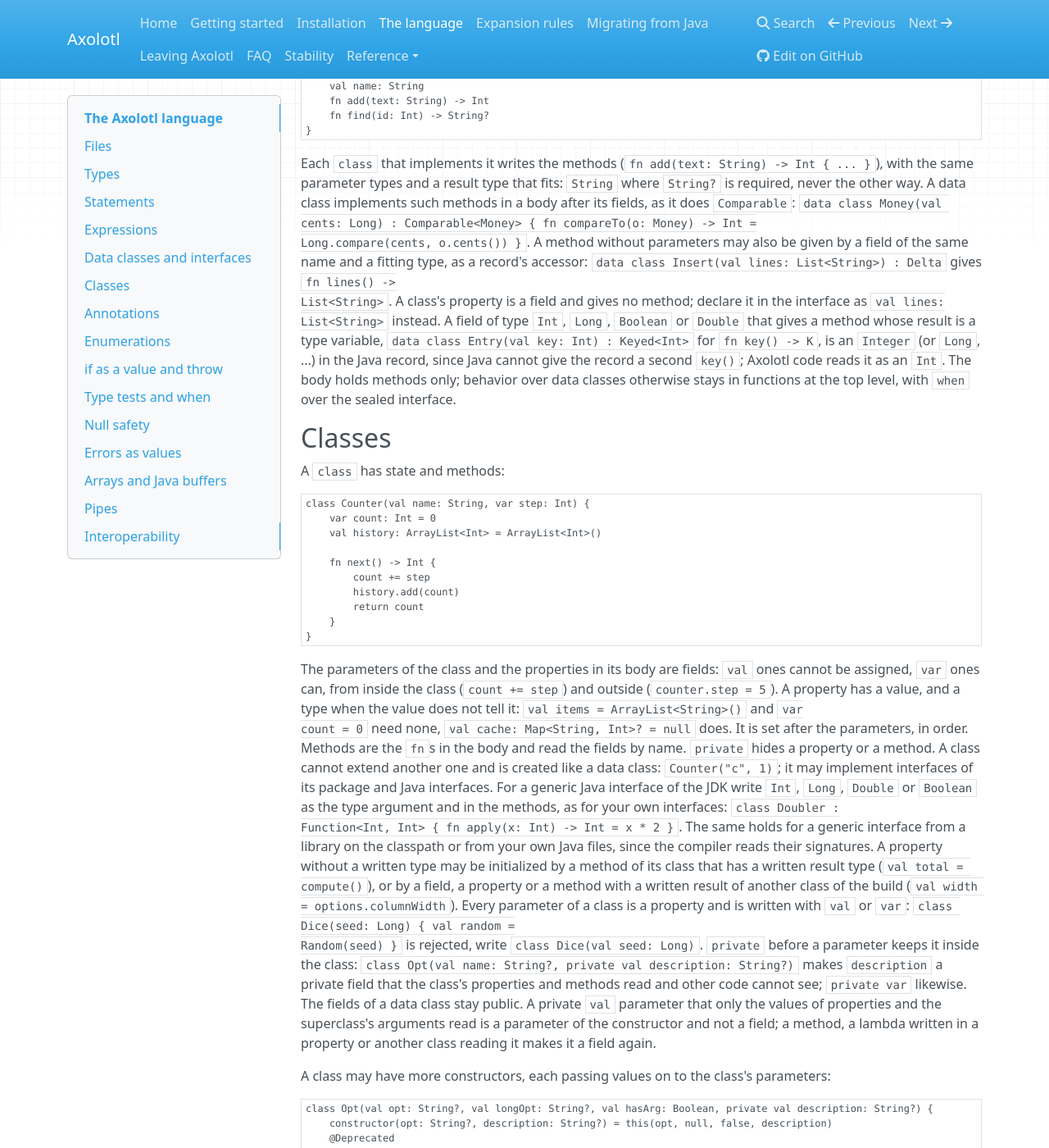
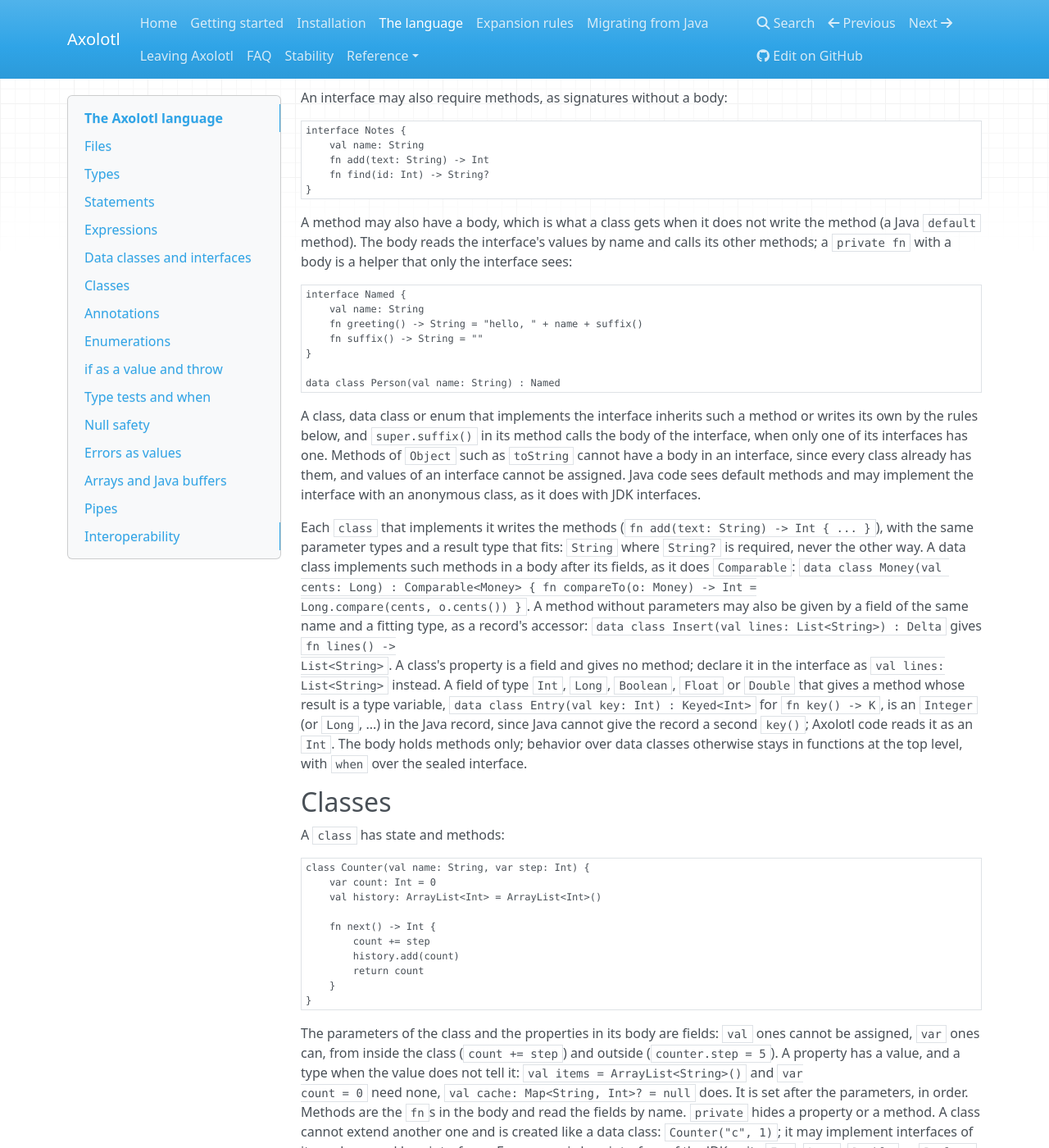
Before and after one commit to k1ngmang/axolotl-lang, an MkDocs documentation site: the page built from docs/language.md, in a window 1280 px wide and 1400 px high, scrolled down 3303 px. Shown: the whole window at 82% size. Built offline with MkDocs 1.6.1, drawn with Linux system fonts in a browser that asks for light colours; nearby versions of some CDN libraries; some of the changed text lies outside the part shown.

Commit message:
Document Float as a primitive and interface methods with a body

````diff
--- a/docs/language.md
+++ b/docs/language.md
@@ -38,8 +38,10 @@ takes precedence over them.
 
 ## Types
 
-`Int`, `Long`, `Boolean`, `Double` are Java's primitives; inside generics and when nullable they are
-the wrapper classes. Every other name is a Java type: `String`, `List<Int>`, `java.util.Map<String, Int>`.
+`Int`, `Long`, `Boolean`, `Float`, `Double` are Java's primitives; inside generics and when nullable they are
+the wrapper classes. A number written `1.5f` is a `Float`; an `Int` or `Long` fits a `Float` and a `Float` fits a
+`Double` as they are, the other way needs `Double.valueOf(d).floatValue()`, `Float.valueOf(f).intValue()` or
+`Math.round(f)`. Java's class `java.lang.Float` is written `Float?`. Every other name is a Java type: `String`, `List<Int>`, `java.util.Map<String, Int>`.
 `T?` allows `null`; `T` does not. Nullness is checked by NullAway in JSpecify mode. `Class<*>` and
 `List<*>` are Java's `Class<?>` and `List<?>`: a type argument that is not known.
 A character in single quotes, `'a'`, is a Java `Character` where a type is written; where the type is inferred it is
@@ -162,6 +164,26 @@ interface Notes {
 }
 ```
 
+A method may also have a body, which is what a class gets when it does not write the method (a Java `default`
+method). The body reads the interface's values by name and calls its other methods; a `private fn` with a body is a
+helper that only the interface sees:
+
+```axl
+interface Named {
+    val name: String
+    fn greeting() -> String = "hello, " + name + suffix()
+    fn suffix() -> String = ""
+}
+
+data class Person(val name: String) : Named
+```
+
+A class, data class or enum that implements the interface inherits such a method or writes its own by the rules below,
+and `super.suffix()` in its method calls the body of the interface, when only one of its interfaces has one. Methods
+of `Object` such as `toString` cannot have a body in an interface, since every class already has them, and values of
+an interface cannot be assigned. Java code sees default methods and may implement the interface with an anonymous
+class, as it does with JDK interfaces.
+
 Each `class` that implements it writes the methods (`fn add(text: String) -> Int { ... }`), with the
 same parameter types and a result type that fits: `String` where `String?` is required, never the
 other way. A data class implements such methods in a body after its fields, as it does
@@ -169,7 +191,7 @@ other way. A data class implements such methods in a body after its fields, as i
 Long.compare(cents, o.cents()) }`. A method without parameters may also be given by a field of the same name and a
 fitting type, as a record's accessor: `data class Insert(val lines: List<String>) : Delta` gives `fn lines() ->
 List<String>`. A class's property is a field and gives no method; declare it in the interface as `val lines:
-List<String>` instead. A field of type `Int`, `Long`, `Boolean` or `Double` that gives a method whose result is a type
+List<String>` instead. A field of type `Int`, `Long`, `Boolean`, `Float` or `Double` that gives a method whose result is a type
 variable, `data class Entry(val key: Int) : Keyed<Int>` for `fn key() -> K`, is an `Integer` (or `Long`, ...) in the Java
 record, since Java cannot give the record a second `key()`; Axolotl code reads it as an `Int`. The body holds methods only; behavior over data classes otherwise
 stays in functions at the top level, with `when` over the sealed interface.
@@ -463,7 +485,7 @@ java.lang.NullPointerException: parameter lines of the Chunk constructor must no
 ```
 
 Parameters that may be null are not checked: `T?`, a type variable without a bound or with a nullable bound, and
-`Int`, `Long`, `Boolean` and `Double`, which are Java primitives. Private functions, constructors and classes, enum
+`Int`, `Long`, `Boolean`, `Float` and `Double`, which are Java primitives. Private functions, constructors and classes, enum
 constructors and lambdas are not checked, since only Axolotl code calls them and the compiler checks those calls.
 A body that begins with `Objects.requireNonNull(p, "p is null")` (also `requireNonNull` imported with `import fn`)
 checks `p` itself, with the library's own message, and gets no generated check for `p`; for a class, the first
````
Also changed, not shown: CHANGELOG.md (+2 -0 lines), docs/decisions.md (+2 -0 lines), docs/expansion.md (+1 -1 lines).
